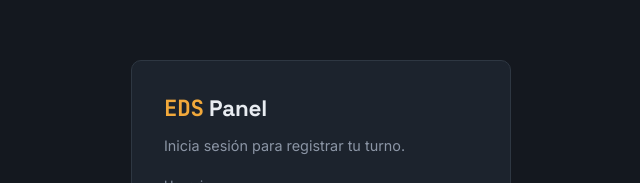
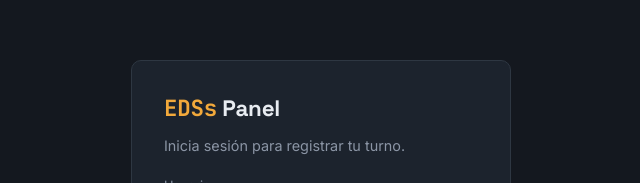
Before and after one commit to juandsolanos/eds_frontend, a React (Vite) app: page / in a window 1280 px wide. Shown: the part 163-346 px from the top of the page, without its empty margins (319-959 px from the left). Built offline with nearby package versions, Linux system fonts and the light colour scheme; no server answers.

Commit message:
just a test

```diff
--- a/src/pages/Login.jsx
+++ b/src/pages/Login.jsx
@@ -19,7 +19,7 @@ export default function Login() {
       <div className="login-card">
         <h1 className="login-card__title">
           <span className="mono" style={{ color: "var(--accent)" }}>
-            EDS
+            EDSs
           </span>{" "}
           Panel
         </h1>
```
